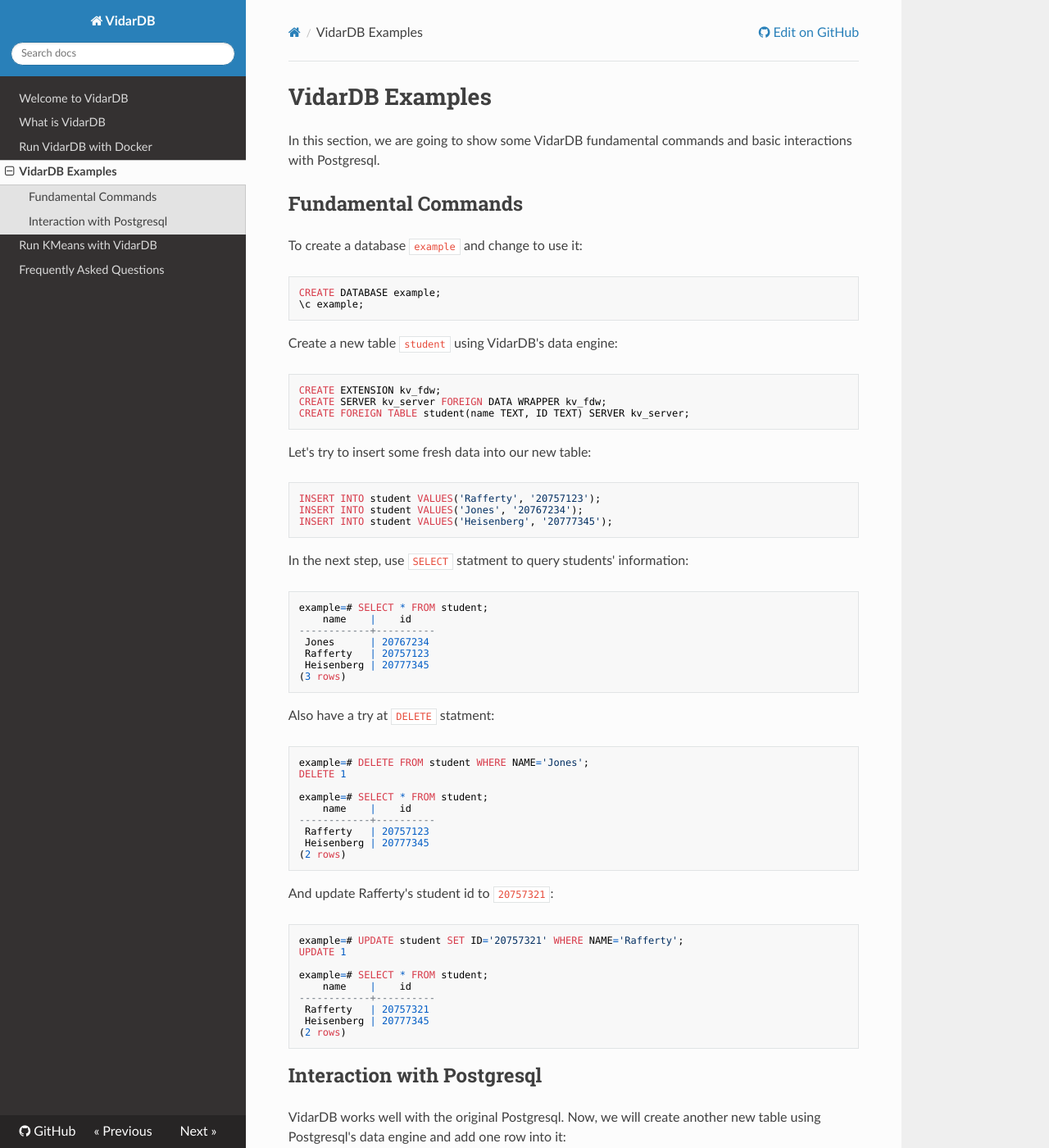
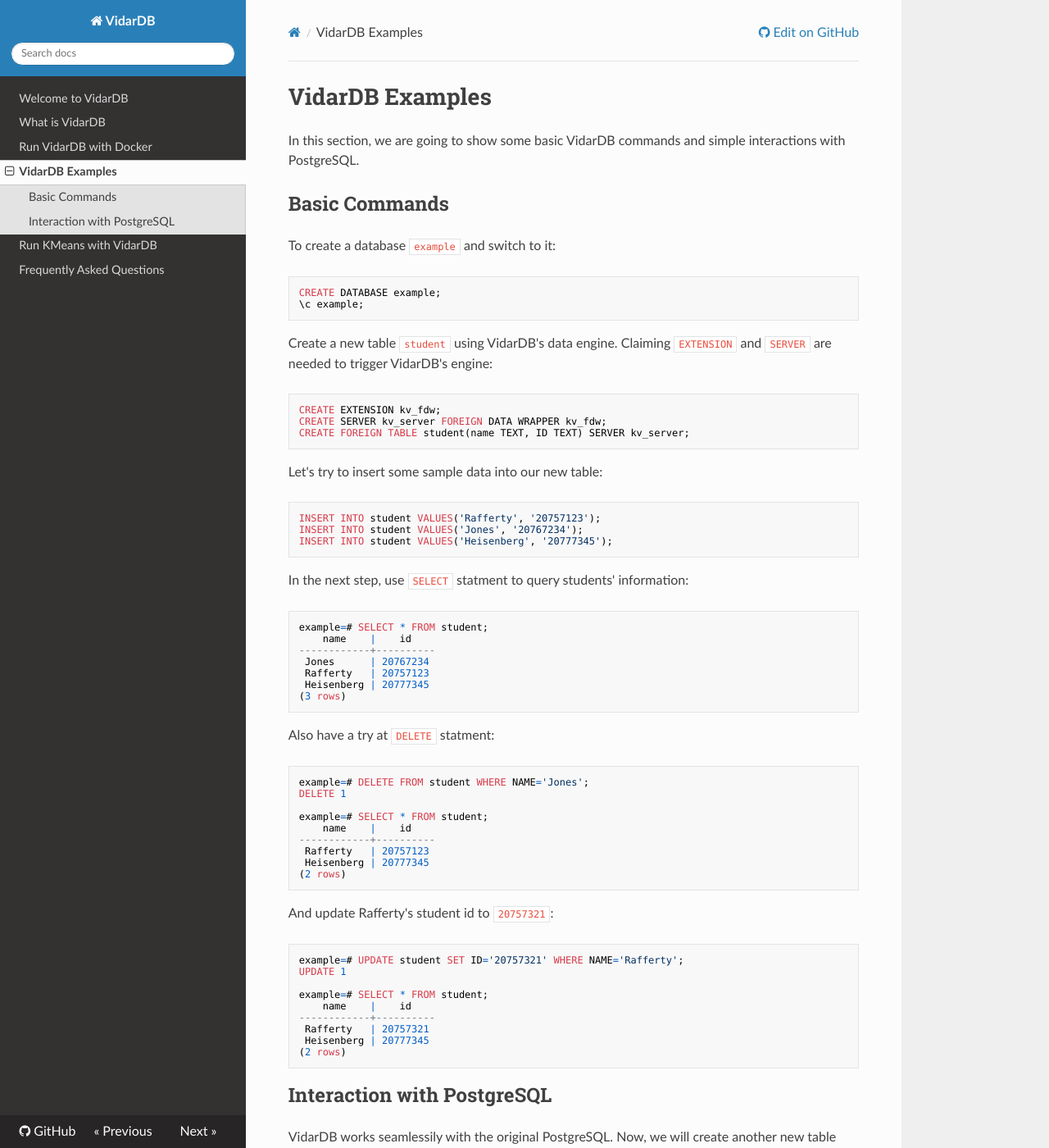
Before and after one commit to vidardb/docs, an MkDocs documentation site: the page built from docs/example.md, in a window 1280 px wide and 1400 px high. Shown: the whole window at 82% size. Built offline with MkDocs 1.6.1, drawn with Linux system fonts in a browser that asks for light colours; nearby versions of some CDN libraries; some of the changed text lies outside the part shown.

Commit message:
Update example.md (#3)

````diff
--- a/docs/example.md
+++ b/docs/example.md
@@ -1,17 +1,17 @@
 # VidarDB Examples
 
-In this section, we are going to show some VidarDB fundamental commands and basic interactions with Postgresql.
+In this section, we are going to show some basic VidarDB commands and simple interactions with PostgreSQL.
 
-## Fundamental Commands
+## Basic Commands
 
-To create a database `example` and change to use it:
+To create a database `example` and switch to it:
 
 ```sql
 CREATE DATABASE example;
 \c example;
 ```
 
-Create a new table `student` using VidarDB's data engine:
+Create a new table `student` using VidarDB's data engine. Claiming `EXTENSION` and `SERVER` are needed to trigger VidarDB's engine:
 
 ```sql
 CREATE EXTENSION kv_fdw;
@@ -19,7 +19,7 @@
 CREATE FOREIGN TABLE student(name TEXT, ID TEXT) SERVER kv_server;
 ```
 
-Let's try to insert some fresh data into our new table:
+Let's try to insert some sample data into our new table:
 
 ```sql
 INSERT INTO student VALUES('Rafferty', '20757123');
@@ -67,9 +67,9 @@
 (2 rows)
 ```
 
-## Interaction with Postgresql
+## Interaction with PostgreSQL
 
-VidarDB works well with the original Postgresql. Now, we will create another new table using Postgresql's data engine and add one row into it:
+VidarDB works seamlessily with the original PostgreSQL. Now, we will create another new table using PostgreSQL's data engine and add one row into it:
 
 ```sql
 CREATE TABLE student_course(ID TEXT, COURSE TEXT);
@@ -86,7 +86,7 @@
 (1 row)
 ```
 
-Let's try with the `INNER JOIN` with the table `student` (created using VidarDB) and `student_course` (created by Postgresql):
+Let's try with the `JOIN` statement with the table `student` (created by VidarDB engine) and `student_course` (created by PostgreSQL engine):
 
 ```sql
 example=# SELECT student.name FROM student INNER JOIN student_course ON student.id = student_course.id;
````
